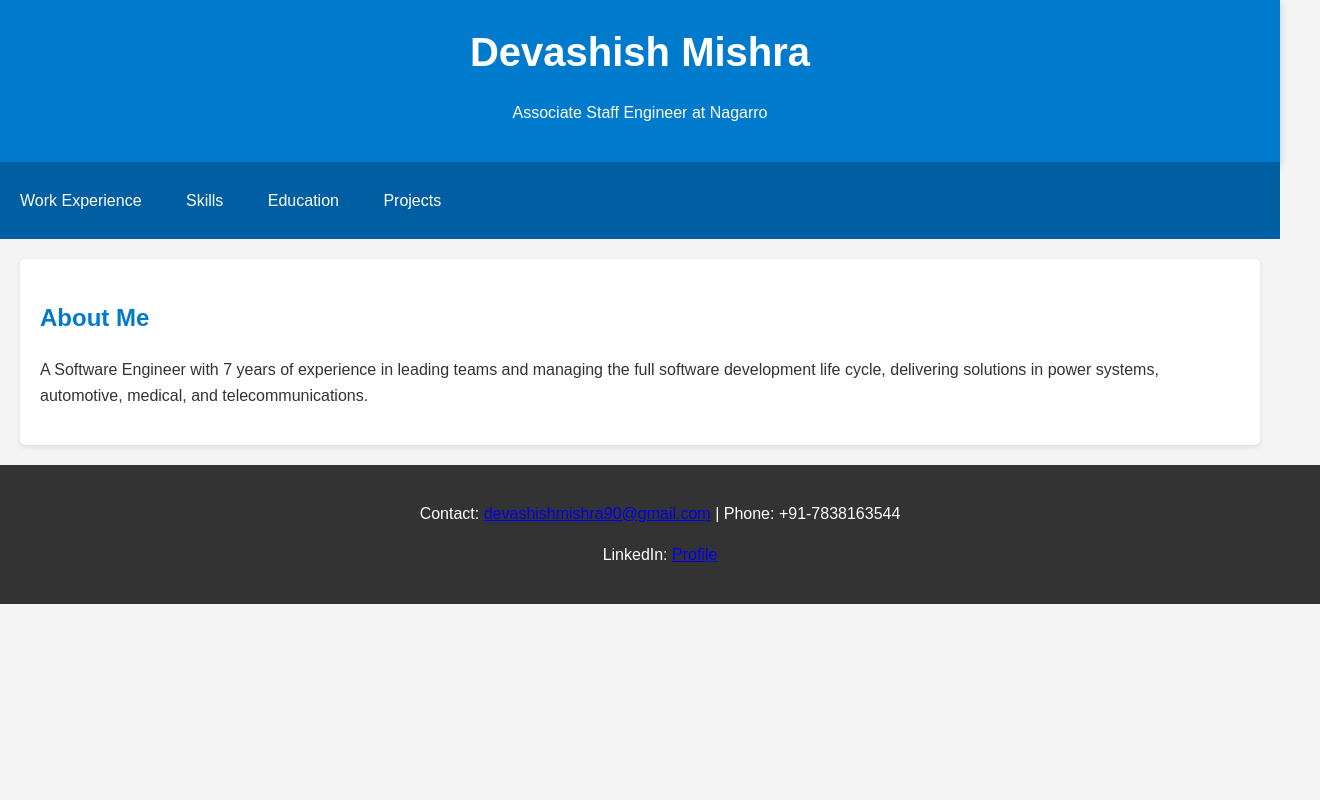
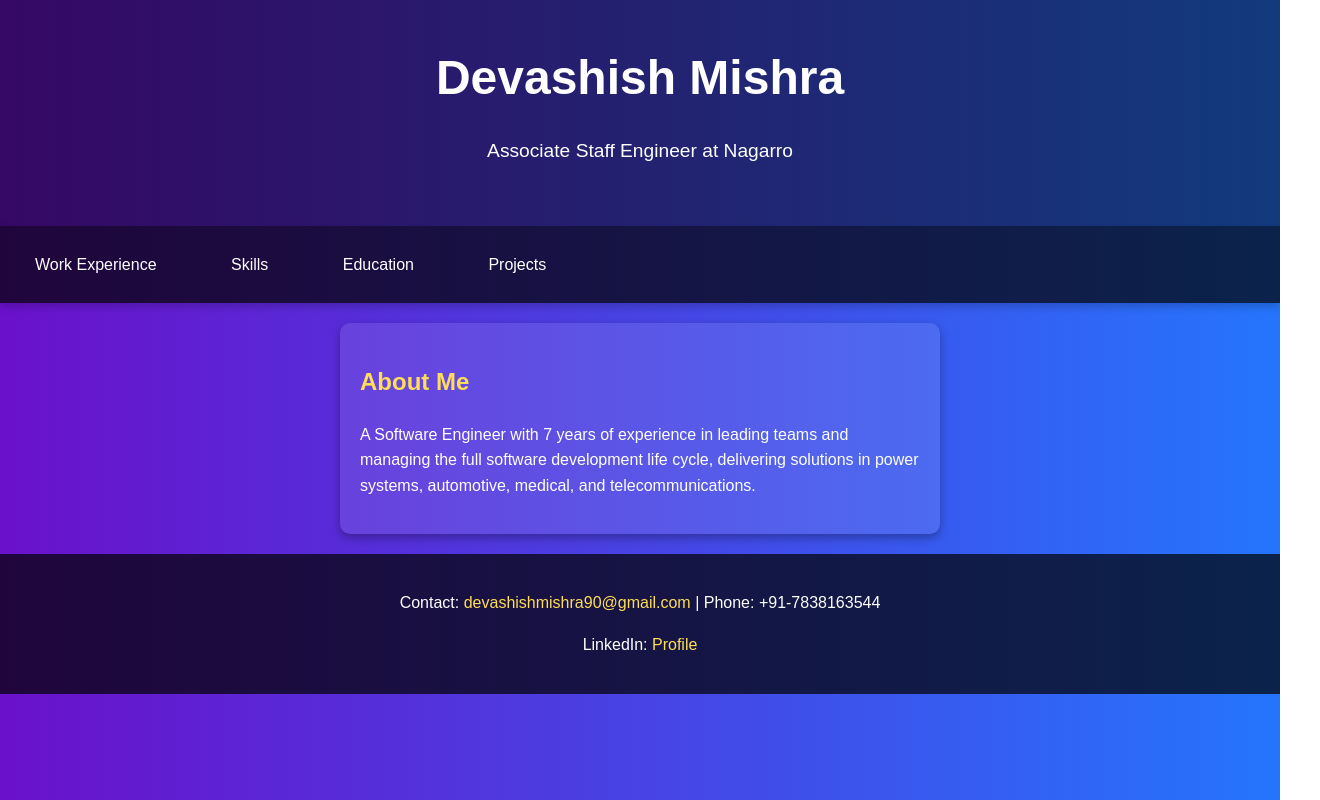
Before and after one commit to devashishmishra90/resume, a plain HTML site: page index.html in a window 1280 px wide. Shown: the whole page, 1320 px wide, since content can reach past the window. Drawn offline with Linux system fonts and the light colour scheme.

Commit message:
style updated

```diff
--- a/index.html
+++ b/index.html
@@ -13,13 +13,13 @@
     </header>
     <nav>
       <ul>
-        <li><a href="work_experience.html">Work Experience</a></li>
+        <li><a href="work.html">Work Experience</a></li>
         <li><a href="skills.html">Skills</a></li>
         <li><a href="education.html">Education</a></li>
         <li><a href="projects.html">Projects</a></li>
       </ul>
     </nav>
-    <section>
+    <section class="about">
       <h2>About Me</h2>
       <p>
         A Software Engineer with 7 years of experience in leading teams and
--- a/styles.css
+++ b/styles.css
@@ -1,29 +1,35 @@
+* {
+  box-sizing: border-box;
+}
+
 body {
   font-family: "Arial", sans-serif;
   line-height: 1.6;
   margin: 0;
   padding: 0;
-  background-color: #f4f4f4;
-  color: #333;
+  background: linear-gradient(to right, #6a11cb, #2575fc);
+  color: #fff;
 }
 
 header {
-  background: #007acc;
-  color: #fff;
-  padding: 20px 0;
   text-align: center;
-  box-shadow: 0 4px 8px rgba(0, 0, 0, 0.2);
+  padding: 40px 0;
+  background-color: rgba(0, 0, 0, 0.5);
 }
 
 header h1 {
   margin: 0;
-  font-size: 2.5em;
+  font-size: 3em;
+}
+
+header p {
+  font-size: 1.2em;
 }
 
 nav {
-  background: #005fa3;
-  color: #fff;
+  background: rgba(0, 0, 0, 0.7);
   padding: 10px 0;
+  box-shadow: 0 4px 8px rgba(0, 0, 0, 0.2);
 }
 
 nav ul {
@@ -37,33 +43,43 @@ nav ul li {
 }
 
 nav ul li a {
-  color: white;
+  color: #fff;
   text-decoration: none;
-  transition: color 0.3s;
+  padding: 10px 15px;
+  border-radius: 5px;
+  transition: background-color 0.3s, transform 0.3s;
 }
 
 nav ul li a:hover {
-  color: #e0e0e0;
+  background-color: #2575fc;
+  transform: scale(1.05);
 }
 
-section {
+.about {
   padding: 20px;
-  margin: 20px;
-  background: #fff;
-  border-radius: 5px;
-  box-shadow: 0 2px 5px rgba(0, 0, 0, 0.1);
+  margin: 20px auto;
+  max-width: 600px;
+  background: rgba(255, 255, 255, 0.1);
+  border-radius: 10px;
+  box-shadow: 0 4px 10px rgba(0, 0, 0, 0.3);
 }
 
-h2 {
-  color: #007acc;
+.about h2 {
+  color: #ffdd57;
 }
 
 footer {
   text-align: center;
   padding: 20px;
-  background: #333;
+  background: rgba(0, 0, 0, 0.7);
   color: white;
-  position: relative;
-  bottom: 0;
-  width: 100%;
 }
+
+footer a {
+  color: #ffdd57;
+  text-decoration: none;
+}
+
+footer a:hover {
+  text-decoration: underline;
+}
```
